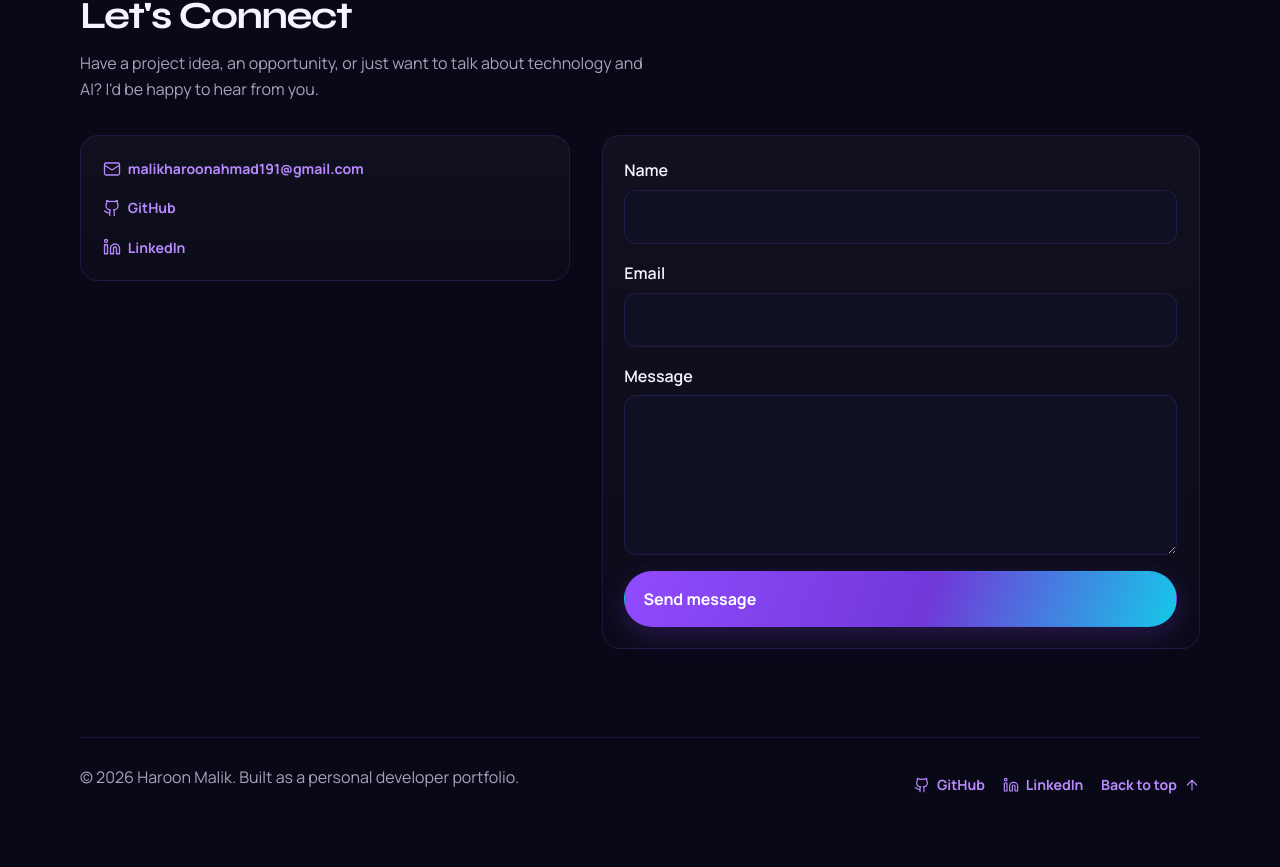
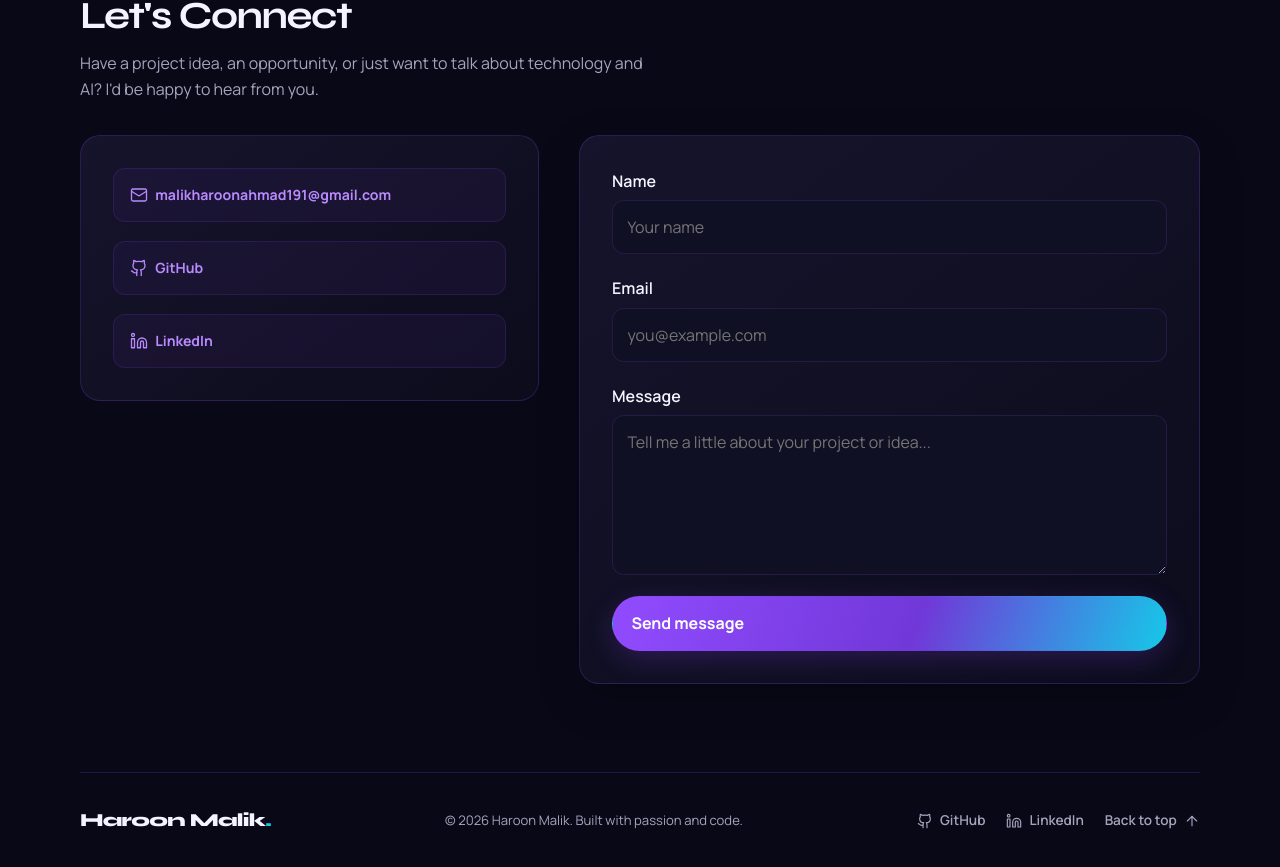
Before and after one commit to malikharoon-dev/developer-portfolio, a React (Vite) app: page / in a window 1280 px wide. Shown: the part 3178-4045 px from the top of the page. Before the commit the page ends 4023 px from the top, so only its background shows below. Built offline with nearby package versions, Linux system fonts and the light colour scheme.

Commit message:
Polish contact section design and form styling

```diff
--- a/src/components/Contact.jsx
+++ b/src/components/Contact.jsx
@@ -66,7 +66,7 @@ export default function Contact() {
       setValues(initialValues)
       setStatus({
         type: 'success',
-        message: 'Your message was submitted through the configured form service.',
+        message: 'Thanks for reaching out! Your message has been sent successfully.',
       })
     } catch {
       setStatus({
@@ -124,6 +124,7 @@ export default function Contact() {
                 name="name"
                 type="text"
                 autoComplete="name"
+                placeholder="Your name"
                 value={values.name}
                 onChange={onChange}
                 aria-invalid={Boolean(errors.name)}
@@ -143,6 +144,7 @@ export default function Contact() {
                 name="email"
                 type="email"
                 autoComplete="email"
+                placeholder="you@example.com"
                 value={values.email}
                 onChange={onChange}
                 aria-invalid={Boolean(errors.email)}
@@ -161,6 +163,7 @@ export default function Contact() {
                 id="message"
                 name="message"
                 rows="5"
+                placeholder="Tell me a little about your project or idea..."
                 value={values.message}
                 onChange={onChange}
                 aria-invalid={Boolean(errors.message)}
--- a/src/components/Footer.jsx
+++ b/src/components/Footer.jsx
@@ -1,3 +1,4 @@
+
 import { ArrowUp, Github, Linkedin } from 'lucide-react'
 import { profile } from '../data/profile'
 
@@ -6,25 +7,35 @@ export default function Footer() {
 
   return (
     <footer className="footer">
-      <p>
-        © {year} {profile.name}. Built as a personal developer portfolio.
+      <div className="footer-inner">
+        <a className="footer-brand" href="#home">
+          {profile.name}
+          <span>.</span>
+        </a>
+
+        <p className="footer-copy">
+          © {year} {profile.name}. Built with passion and code.
         </p>
+
         <div className="footer-links">
           <a href={profile.github} target="_blank" rel="noreferrer">
             <Github size={16} strokeWidth={1.75} aria-hidden="true" />
             GitHub
           </a>
+
           {profile.linkedin ? (
             <a href={profile.linkedin} target="_blank" rel="noreferrer">
               <Linkedin size={16} strokeWidth={1.75} aria-hidden="true" />
               LinkedIn
             </a>
           ) : null}
+
           <a href="#home">
             Back to top
             <ArrowUp size={16} strokeWidth={1.75} aria-hidden="true" />
           </a>
         </div>
+      </div>
     </footer>
   )
 }
--- a/src/index.css
+++ b/src/index.css
@@ -443,10 +443,14 @@ main {
 .contact-grid {
   display: grid;
   grid-template-columns: 0.9fr 1.1fr;
-  gap: 2rem;
+  gap: 2.rem;
   margin-top: 2rem;
 }
-
+.contact-grid {
+  grid-template-columns: 0.85fr 1.15fr;
+  gap: 2.5rem;
+  align-items: stretch;
+}
 .about-intro {
   font-size: 1.2rem;
   color: var(--text);
@@ -619,7 +623,19 @@ main {
     color 220ms ease,
     transform 220ms ease;
 }
+.contact-link {
+  padding: 0.9rem 1rem;
+  background: rgba(145, 75, 255, 0.06);
+  border: 1px solid rgba(145, 75, 255, 0.15);
+  border-radius: 12px;
+}
 
+.contact-link:hover {
+  color: var(--accent-cyan);
+  border-color: rgba(22, 200, 232, 0.35);
+  background: rgba(22, 200, 232, 0.06);
+  transform: translateY(-3px);
+}
 .project-links a:hover {
   color: var(--accent-cyan);
   transform: translateY(-2px);
@@ -641,13 +657,30 @@ main {
 
 .contact-panel {
   display: grid;
-  gap: 1rem;
+  gap: 1.2rem;
   align-content: start;
+  padding: 2rem;
+  background: linear-gradient(
+    145deg,
+    rgba(23, 21, 45, 0.95),
+    rgba(12, 12, 29, 0.98)
+  );
+  border: 1px solid rgba(145, 75, 255, 0.2);
+  border-radius: 20px;
 }
 
 .contact-form {
   display: grid;
-  gap: 1rem;
+  gap: 1.3rem;
+  padding: 2rem;
+  background: linear-gradient(
+    145deg,
+    rgba(23, 21, 45, 0.95),
+    rgba(12, 12, 29, 0.98)
+  );
+  border: 1px solid rgba(145, 75, 255, 0.2);
+  border-radius: 20px;
+  box-shadow: 0 15px 45px rgba(0, 0, 0, 0.2);
 }
 
 .field {
@@ -699,23 +732,68 @@ a:focus-visible {
   color: var(--danger);
 }
 
+
 .footer {
   width: min(1120px, calc(100% - 2rem));
   margin: 0 auto;
-  padding: 1.6rem 0 2.4rem;
-  border-top: 1px solid var(--line);
+  padding: 2rem 0 2.4rem;
+  border-top: 1px solid rgba(145, 75, 255, 0.2);
+  color: var(--muted);
+}
+
+.footer-inner {
   display: flex;
+  align-items: center;
   justify-content: space-between;
-  gap: 1rem;
+  flex-wrap: wrap;
+  gap: 1.5rem;
+}
+
+.footer-brand {
+  color: var(--text);
+  font-family: var(--font-display);
+  font-size: 1.15rem;
+  font-weight: 800;
+  letter-spacing: -0.04em;
+  text-decoration: none;
+}
+
+.footer-brand span {
+  color: var(--accent-cyan);
+}
+
+.footer-copy {
+  margin: 0;
+  font-size: 0.82rem;
   color: var(--muted);
-  flex-wrap: wrap;
+  text-align: center;
 }
 
 .footer-links {
   display: flex;
-  gap: 1.1rem;
+  align-items: center;
+  gap: 1.3rem;
   flex-wrap: wrap;
 }
+
+.footer-links a {
+  display: inline-flex;
+  align-items: center;
+  gap: 0.45rem;
+  color: var(--muted);
+  font-size: 0.85rem;
+  font-weight: 600;
+  text-decoration: none;
+  transition:
+    color 200ms ease,
+    transform 200ms ease;
+}
+
+.footer-links a:hover {
+  color: var(--accent-cyan);
+  transform: translateY(-2px);
+}
+
 
 .reveal {
   opacity: 0;
```
Lines whose indentation alone changed are shown as unchanged.
